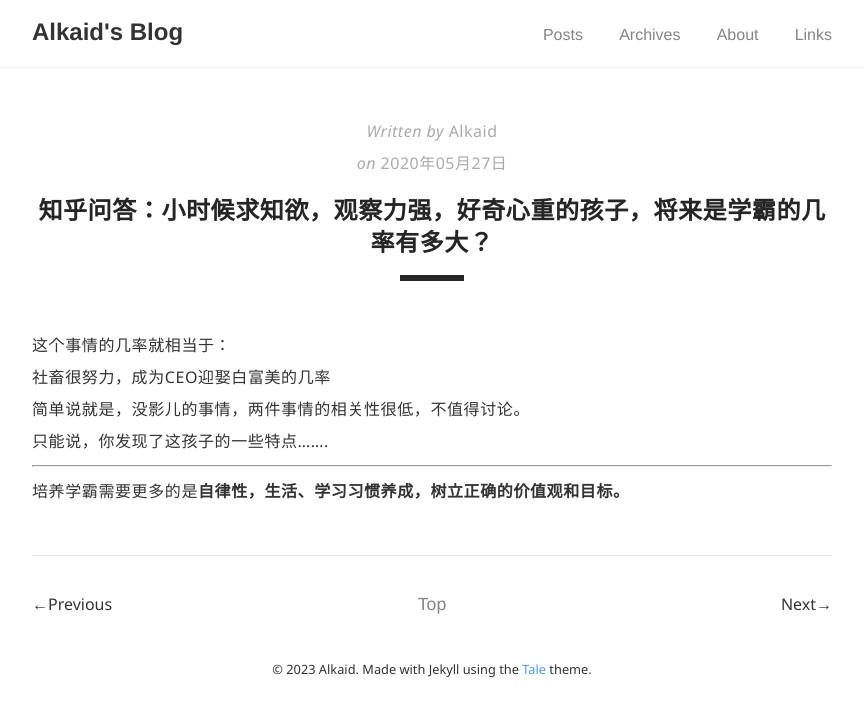
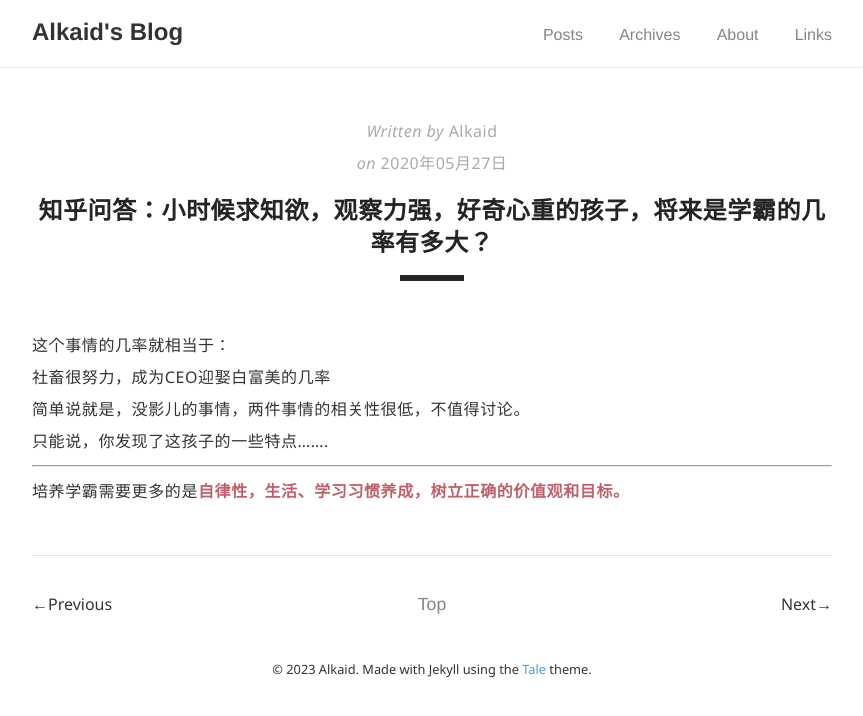
Before and after one commit to AlkaidWaong/ifoz, a Jekyll site: the page built from _posts/2020-05-27-Answer-the-question-of-zhihu-2.md, in a window 1280 px wide. Shown: the top 716 px of the page, without its empty margins (208-1071 px from the left). Built offline with Jekyll 4.4.1, drawn with Linux system fonts in a browser that asks for light colours; comment, search, counter and statistics services are not loaded.

Commit message:
update strong tag style

```diff
--- a/_sass/tale/_base.scss
+++ b/_sass/tale/_base.scss
@@ -35,6 +35,10 @@ h6 {
   line-height: 2rem;
 }
 
+strong {
+  color: $code-color;
+}
+
 a {
   color: $blue;
   text-decoration: none;
```
